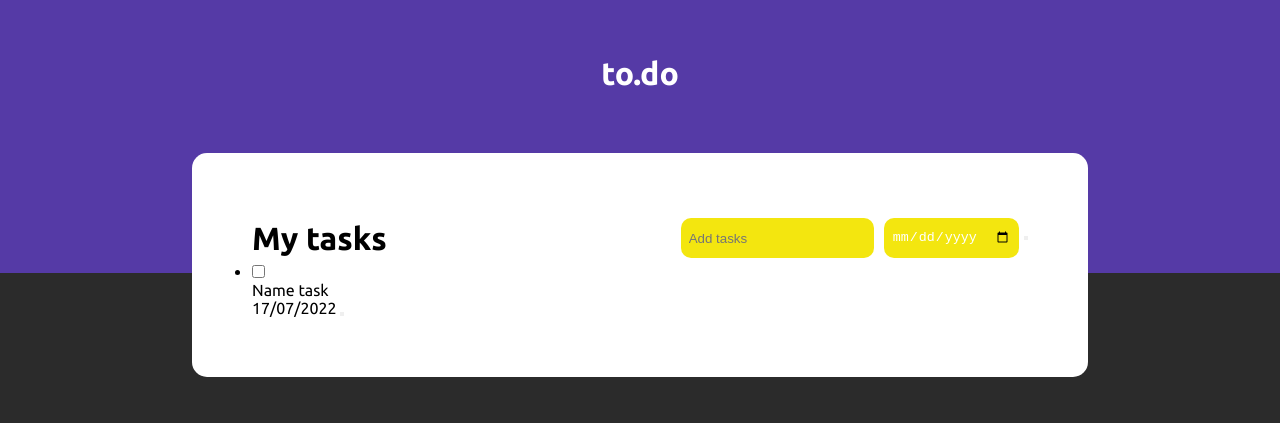
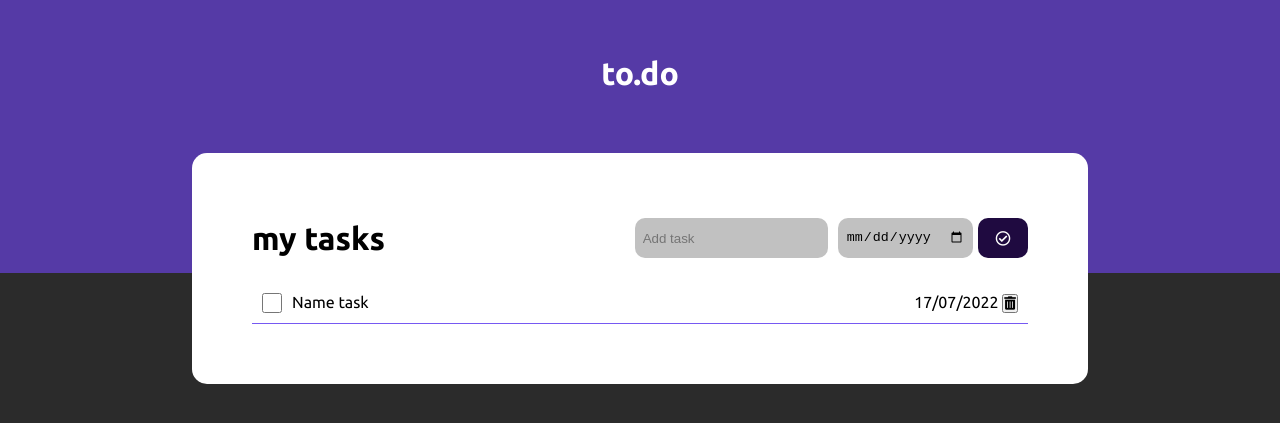
Before and after one commit to macedo-developer/dio-challenge-my-tasks, a website: page index.html in a window 1280 px wide. Shown: the part 127-550 px from the top of the page. Drawn offline with Linux system fonts and the light colour scheme.

Commit message:
changes styles

```diff
--- a/index.html
+++ b/index.html
@@ -6,6 +6,12 @@
     <meta name="viewport" content="width=device-width, initial-scale=1.0" />
     <title>My Tasks</title>
 
+    <link
+      rel="stylesheet"
+      href="https://use.fontawesome.com/releases/v5.13.0/css/all.css"
+      integrity="sha384-Bfad6CLCknfcloXFOyFnlgtENryhrpZCe29RTifKEixXQZ38WheV+i/6YWSzkz3V"
+      crossorigin="anonymous"
+    />
     <link rel="preconnect" href="https://fonts.googleapis.com" />
     <link rel="preconnect" href="https://fonts.gstatic.com" crossorigin />
     <link
@@ -23,12 +29,14 @@
         <div class="form-tasks">
           <div class="tasks-header">
             <div class="title-tasks-header">
-              <h1>My tasks</h1>
+              <h1>my tasks</h1>
             </div>
             <div class="form-tasks-header">
-              <input type="text" placeholder="Add tasks" />
+              <input type="text" placeholder="Add task" />
               <input type="date" name="date-task" id="date-task" />
-              <button class="btn-insert-task"></button>
+              <button class="btn-insert-task">
+                <i class="far fa-check-circle"></i>
+              </button>
             </div>
           </div>
           <div class="task-list">
@@ -40,7 +48,9 @@
                 </div>
                 <div class="task-date-del">
                   <span>17/07/2022</span>
-                  <button class="btn-delete-task"></button>
+                  <button class="btn-delete-task">
+                    <i class="fas fa-trash-alt"></i>
+                  </button>
                 </div>
               </li>
             </ul>
--- a/styles/global.css
+++ b/styles/global.css
@@ -73,9 +73,61 @@ main .form-tasks {
 .tasks-header .form-tasks-header input {
   height: 40px;
   border: none;
-  background-color: #f3e60f;
-  color: white;
+  background-color: #c1c1c1;
+  /* color: white; */
   border-radius: 10px;
   padding: 8px;
   margin: 5px;
 }
+
+.btn-insert-task {
+  width: 50px;
+  height: 40px;
+  padding: 10px;
+  border: none;
+  border-radius: 10px;
+  background-color: #1f0a40;
+  display: flex;
+  align-items: center;
+  justify-content: center;
+}
+
+.btn-insert-task i {
+  color: white;
+  font-size: 15px;
+}
+
+.task-list {
+  width: 100%;
+  margin-top: 20px;
+}
+
+.task-list ul {
+  width: 100%;
+  list-style: none;
+}
+
+.task-list ul li {
+  display: flex;
+  flex-direction: row;
+  justify-content: space-between;
+  padding: 10px;
+  border-bottom: 1px solid #7659f2;
+}
+
+ul li .task-name-check {
+  display: flex;
+  flex-direction: row;
+}
+
+ul li .task-name-check input[type="checkbox"] {
+  height: 20px;
+  width: 20px;
+  background-color: #eee;
+  border-radius: 2px;
+  cursor: pointer;
+}
+
+ul li .task-name-check p {
+  margin-left: 10px;
+}
```
